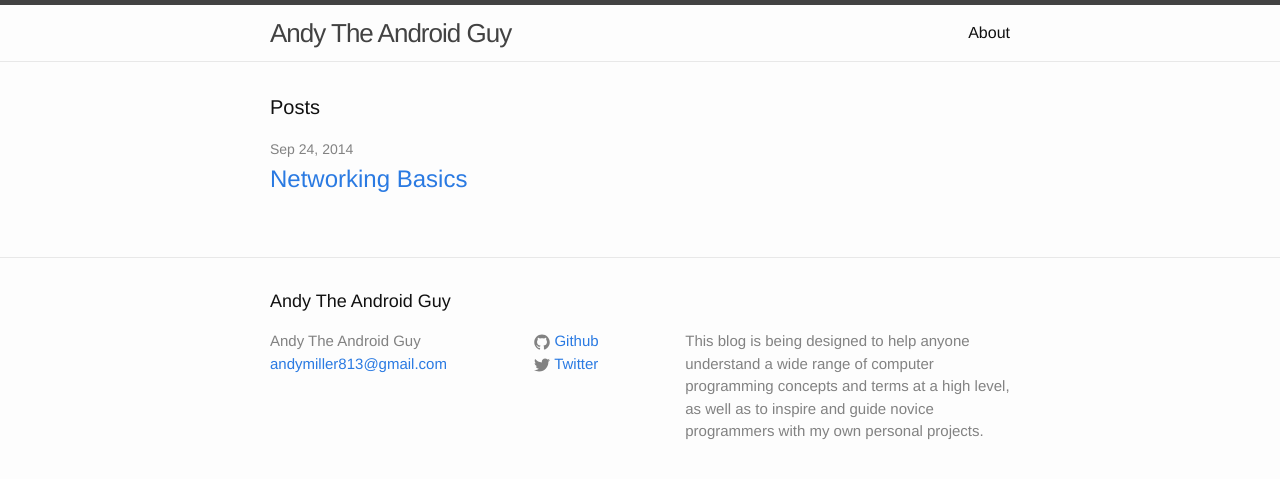
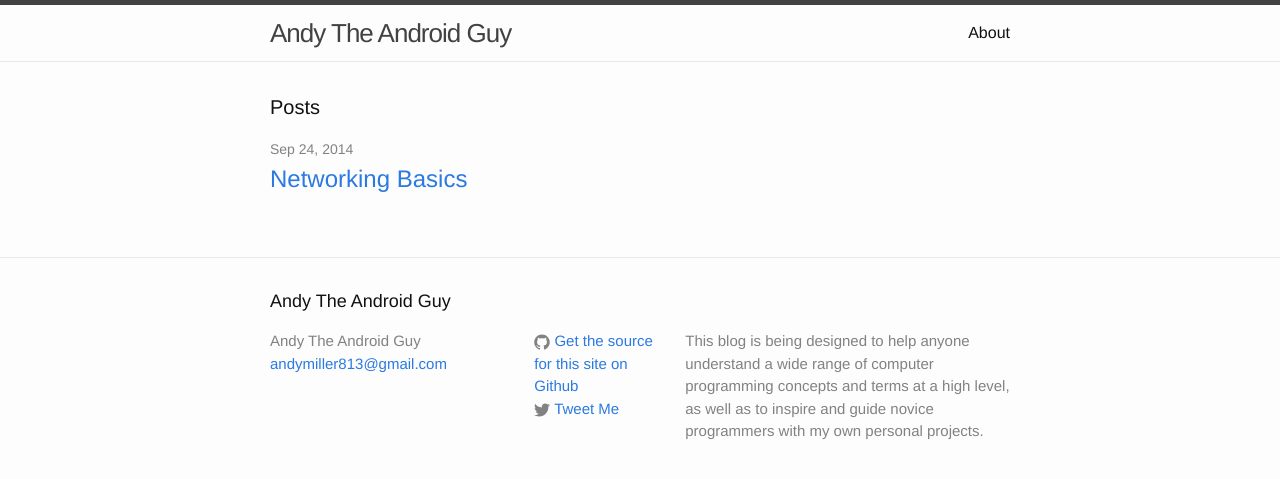
Before and after one commit to andymiller813/andymiller813.github.io, a Jekyll site: the page built from index.html, in a window 1280 px wide. Shown: the top 479 px of the page. Built offline with Jekyll 4.4.1, drawn with Linux system fonts in a browser that asks for light colours.

Commit message:
changed footer

```diff
--- a/_includes/footer.html
+++ b/_includes/footer.html
@@ -23,7 +23,7 @@
                 </svg>
               </span>
 
-              <span class="username">Github</span>
+              <span class="username">Get the source for this site on Github</span>
             </a>
           </li>
           {% endif %}
@@ -38,7 +38,7 @@
                 </svg>
               </span>
 
-              <span class="username">Twitter</span>
+              <span class="username">Tweet Me</span>
             </a>
           </li>
           {% endif %}
```
